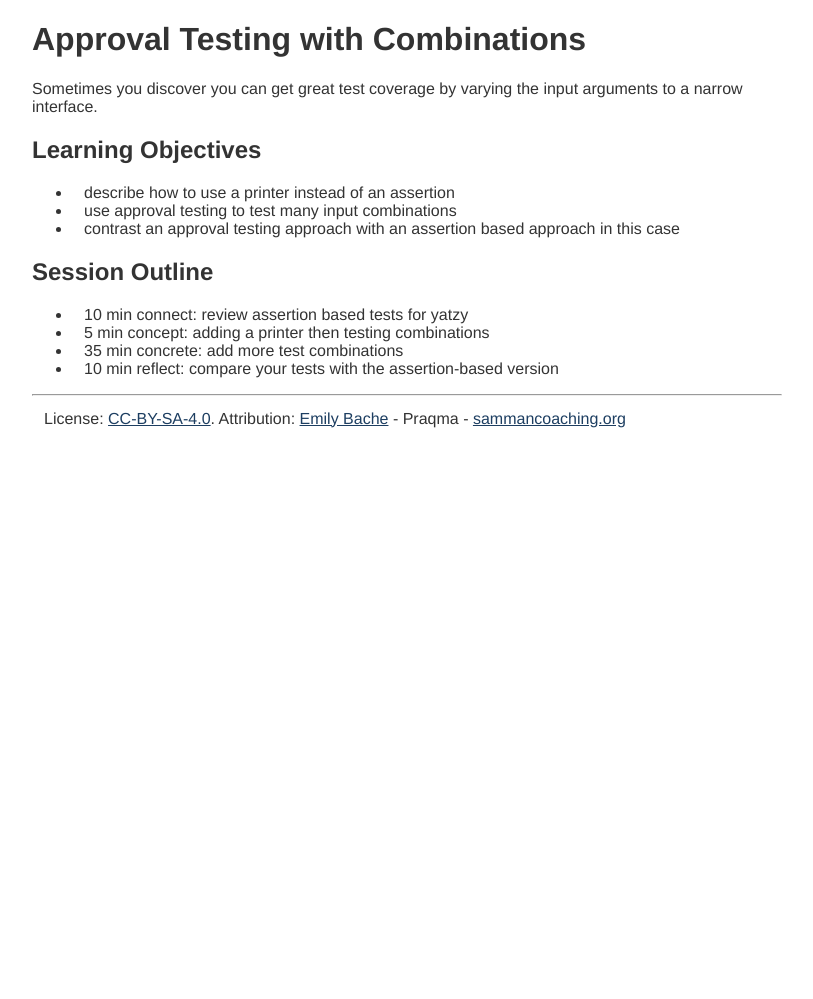
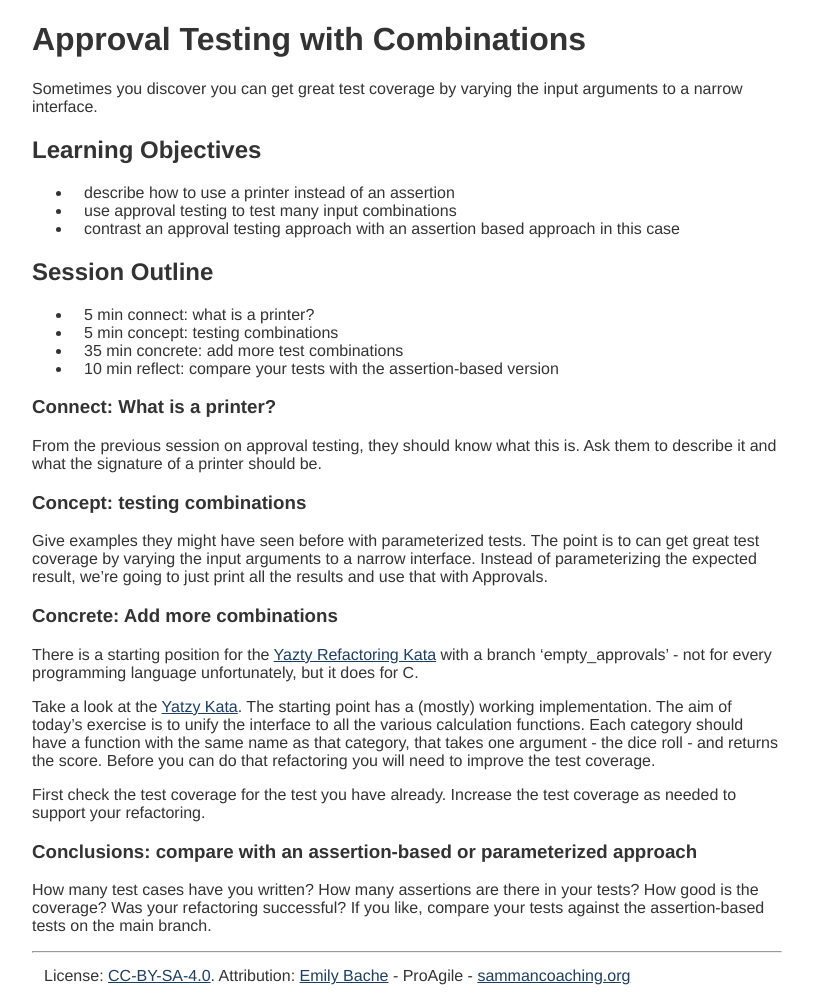
Before and after one commit to sammancoaching/website, a Jekyll site: the page built from _learning_hours/approval_testing_legacy/combinations_by_hand.md, in a window 1280 px wide. Shown: the whole page, without its empty margins (233-1046 px from the left). Built offline with Jekyll 4.4.1, drawn with Linux system fonts in a browser that asks for light colours; before the commit the page ends 900 px from its top, so only the background shows below that.

Commit message:
added a learning hour by Fredrik. Added Samuel too

```diff
--- a/_data/themes.yml
+++ b/_data/themes.yml
@@ -20,6 +20,8 @@
   title: Documentation
 - name: bdd
   title: Behaviour Driven Development
+- name: devops
+  title: DevOps
 - name: ensemble
   title: Working in an Ensemble
 - name: low_level_c
--- a/_learning_hours/approval_testing_legacy/combinations_by_hand.md
+++ b/_learning_hours/approval_testing_legacy/combinations_by_hand.md
@@ -4,7 +4,7 @@ title: Approval Testing Combinations
 kata: yatzy
 difficulty: 2
 author: emilybache
-affiliation: Praqma
+affiliation: ProAgile
 ---
 
 # Approval Testing with Combinations
@@ -19,7 +19,23 @@ Sometimes you discover you can get great test coverage by varying the input argu
 
 ## Session Outline
 
-* 10 min connect: review assertion based tests for yatzy
-* 5 min concept: adding a printer then testing combinations
+* 5 min connect: what is a printer?
+* 5 min concept: testing combinations
 * 35 min concrete: add more test combinations
 * 10 min reflect: compare your tests with the assertion-based version
+
+### Connect: What is a printer?
+From the previous session on approval testing, they should know what this is. Ask them to describe it and what the signature of a printer should be.
+
+### Concept: testing combinations
+Give examples they might have seen before with parameterized tests. The point is to can get great test coverage by varying the input arguments to a narrow interface. Instead of parameterizing the expected result, we're going to just print all the results and use that with Approvals.
+
+### Concrete: Add more combinations
+There is a starting position for the [Yazty Refactoring Kata](https://github.com/emilybache/Yatzy-Refactoring-Kata/tree/main) with a branch 'empty_approvals' - not for every programming language unfortunately, but it does for C.
+
+Take a look at the [Yatzy Kata](/kata_descriptions/yatzy.html). The starting point has a (mostly) working implementation. The aim of today's exercise is to unify the interface to all the various calculation functions. Each category should have a function with the same name as that category, that takes one argument - the dice roll - and returns the score. Before you can do that refactoring you will need to improve the test coverage.
+
+First check the test coverage for the test you have already. Increase the test coverage as needed to support your refactoring.
+
+### Conclusions: compare with an assertion-based or parameterized approach
+How many test cases have you written?  How many assertions are there in your tests? How good is the coverage? Was your refactoring successful? If you like, compare your tests against the assertion-based tests on the main branch.
```
Also changed, not shown: _data/members.yml (+8 -0 lines), _learning_hours/approval_testing_bdd/printer_design.md (+5 -3 lines), _learning_hours/devops/three_ways.md (added, +71 -0 lines), _learning_hours/testable_design/complexity_collaborator_quadrants.md (added, +33 -0 lines), index.md (+2 -4 lines), learning_hours/test_design_lists.md (+2 -0 lines), members/member_pages/fredrikwendt.md (added, +9 -0 lines), members/member_pages/neppord.md (added, +9 -0 lines).
